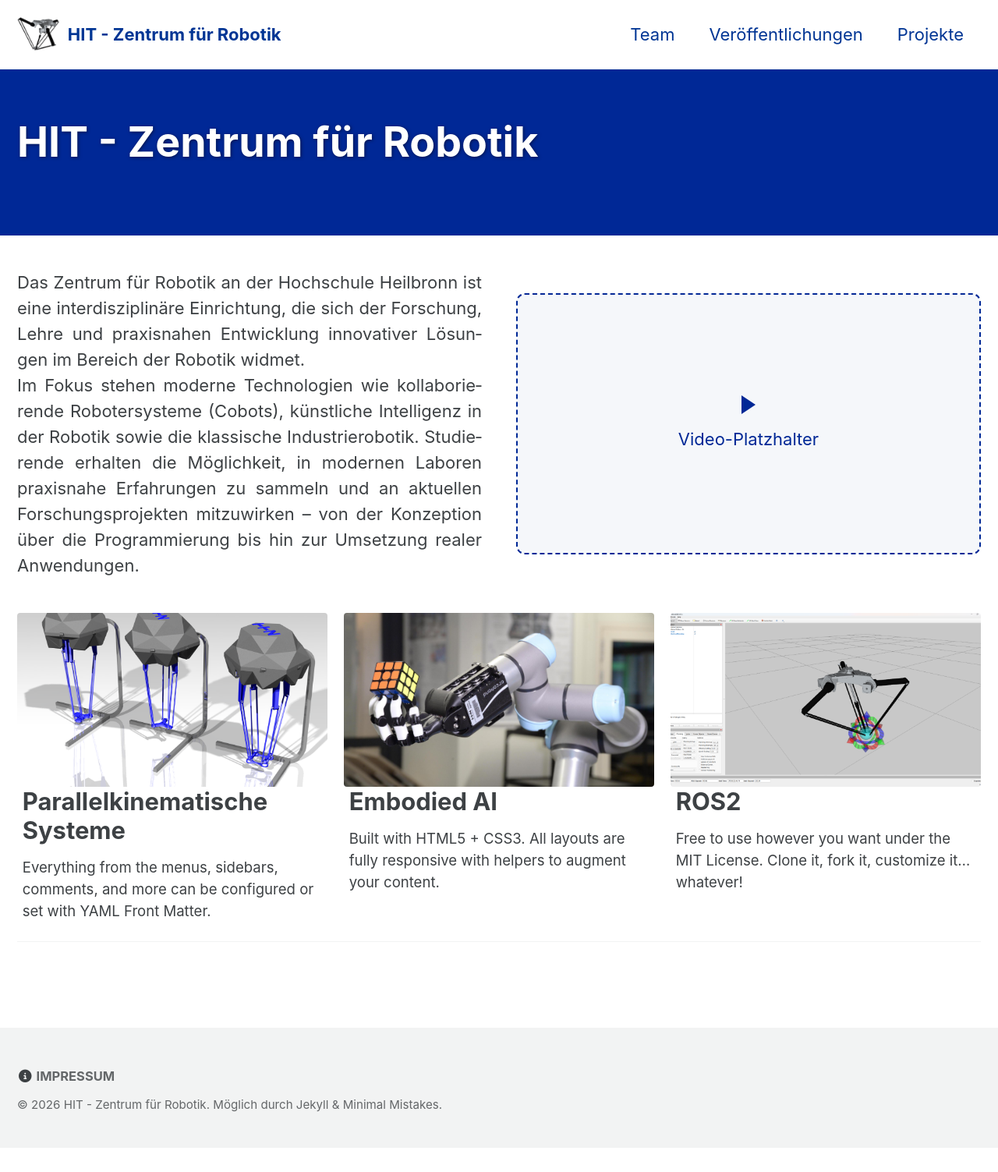
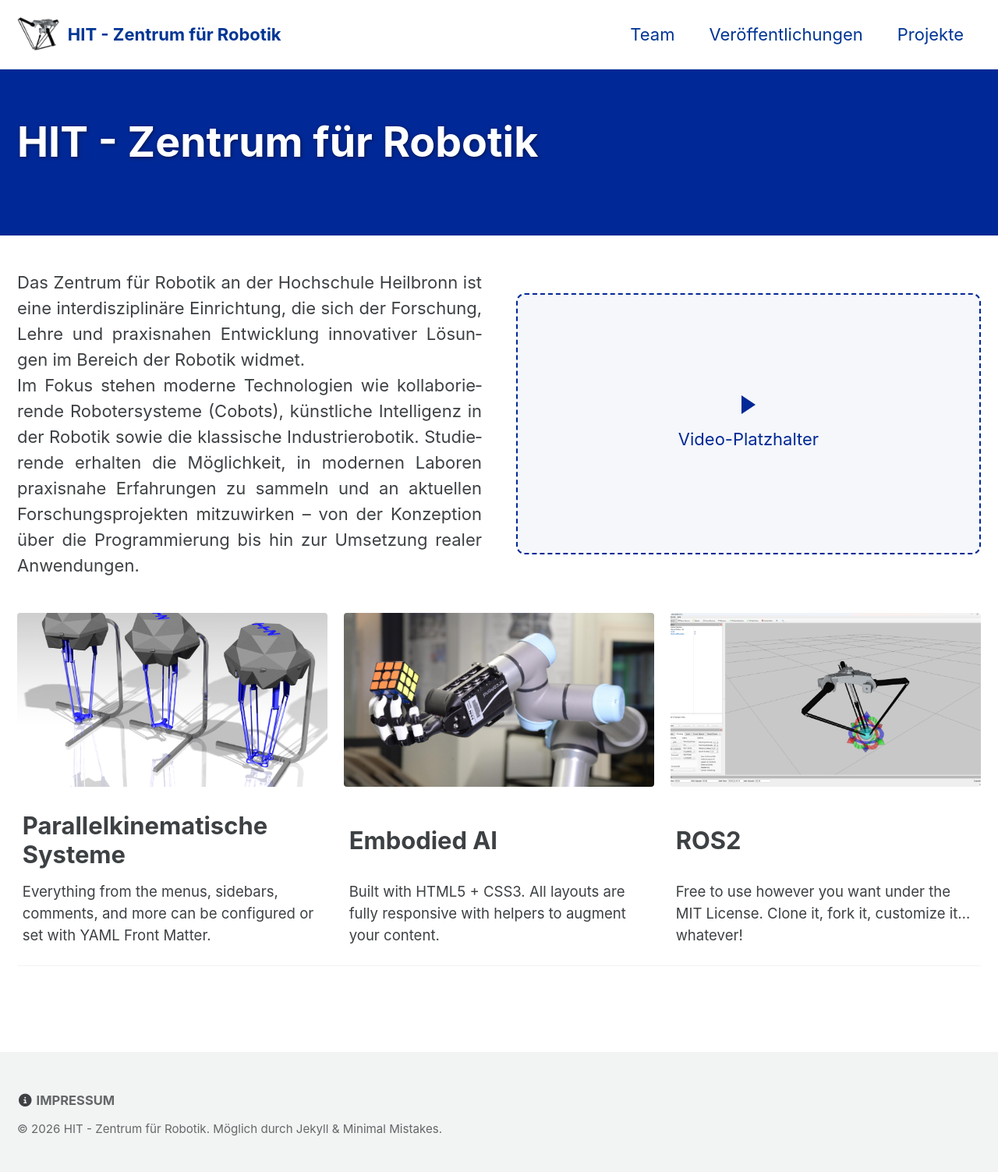
Before and after one commit to HIT-Robotics/HIT-Robotics.github.io, a Jekyll site: the page built from _pages/start.md, in a window 1280 px wide. Shown: the whole page at 78% size. Built offline with Jekyll 4.4.1, drawn with Linux system fonts in a browser that asks for light colours; cached includes are drawn as plain includes; the list of posts is cut into pages by our own code; before the commit the page ends 1472 px from its top, so only the background shows below that.

Commit message:
furthermore layouting and random intro video

```diff
--- a/_sass/minimal-mistakes/_archive.scss
+++ b/_sass/minimal-mistakes/_archive.scss
@@ -72,6 +72,9 @@
   .archive__item-title {
     margin-top: 1em;
     border-bottom: none;
+    min-height: 2lh;
+    align-content: center;
+    box-sizing: content-box;
   }
 
   p.archive__item-degree {
@@ -82,10 +85,10 @@
     margin-bottom: 0.1em;
     margin-top: 1.2em;
   }
+}
 
-  p.archive__item-degree + .archive__item-title {
-    margin-top: 0;
-  }
+.team-page p.archive__item-degree + .archive__item-title {
+  margin-top: 0;
 }
 
 .archive__item-excerpt {
```
Also changed, not shown: 1 other file.
